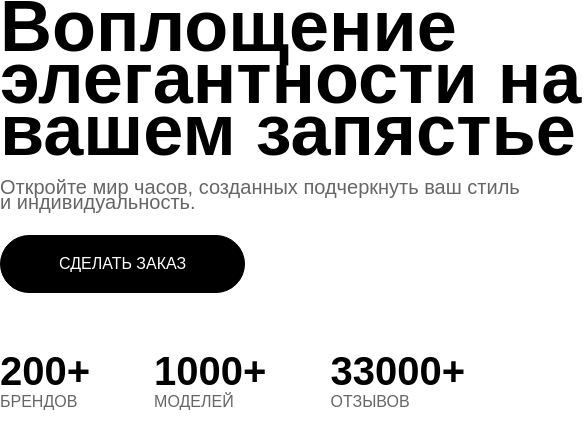
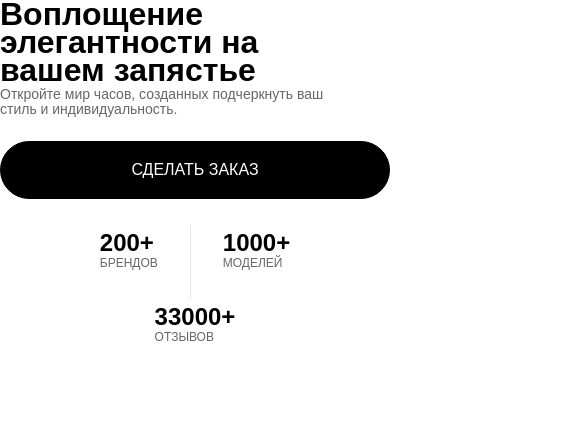
Before and after one commit to Exportqq/SAAKIAN-WATCHES, a Nuxt app: page /Home/components/Greetings in a window 390 px wide. Shown: the top 448 px of the page, 585 px wide, since content can reach past the window. Built offline with nearby package versions, Linux system fonts and the light colour scheme.

Commit message:
add mobile greetings

```diff
--- a/package.json
+++ b/package.json
@@ -11,6 +11,7 @@
   },
   "dependencies": {
     "@tailwindcss/vite": "^4.3.0",
+    "@vueuse/core": "^14.3.0",
     "aos": "^2.3.4",
     "nuxt": "^4.4.6",
     "tailwindcss": "^4.3.0",
--- a/pages/Home/Home.vue
+++ b/pages/Home/Home.vue
@@ -1,11 +1,10 @@
 <template>
-  <div class="flex flex-col px-[100px] pt-[200px]">
+  <div class="flex flex-col px-[100px] pt-[200px] max-md:px-[10px]">
     <Greetings />
   </div>
 </template>
 
 <script lang="ts" setup>
-import ButtonUI from "~/UI/ButtonUI.vue";
 import Greetings from "./components/Greetings.vue";
 </script>
 
--- a/pages/Home/components/Greetings.vue
+++ b/pages/Home/components/Greetings.vue
@@ -1,34 +1,47 @@
 <template>
-  <div class="flex gap-[26px] flex-col">
+  <div class="flex max-md:gap-0 gap-[26px] flex-col">
     <h1
-      class="h-[154px] w-[667px] text-[#000000] font-extrabold text-[72px] leading-[52px]"
+      class="max-md:w-[339px] max-md:h-[84px] h-[154px] w-[667px] text-[#000000] font-extrabold max-md:text-[32px] text-[72px] max-md:leading-[28px] leading-[52px]"
     >
       Воплощение элегантности на вашем запястье
     </h1>
     <h1
-      class="h-[29px] w-[535px] text-[#666666] font-medium text-[20px] leading-[15px]"
+      class="h-[29px] max-md:w-[344px] w-[535px] max-md:mt-[3px] text-[#666666] font-medium max-md:text-[14px] text-[20px] leading-[15px]"
     >
       Откройте мир часов, созданных подчеркнуть ваш стиль и индивидуальность.
     </h1>
     <ButtonUI
+      v-if="isDesktop"
       :text="'СДЕЛАТЬ ЗАКАЗ'"
       :max-width="false"
       :rounded="62"
-      :paddingXMobile="58"
-      :paddingYMobile="16"
       :paddingX="58"
       :paddingY="16"
     />
+    <ButtonUI
+      class="mt-[25px]"
+      v-if="isMobile"
+      :text="'СДЕЛАТЬ ЗАКАЗ'"
+      :max-width="true"
+      :rounded="62"
+      :paddingYMobile="16"
+    />
   </div>
 
-  <div class="flex gap-[32px] mt-[48px]">
+  <div class="flex gap-[32px] max-md:mt-[26px] mt-[48px] max-md:justify-center">
     <div
       data-aos="fade-up"
       data-aos-anchor-placement="center-bottom"
       class="flex flex-col"
     >
-      <h1 class="h-[49px] text-[#000000] font-semibold text-[40px]">200+</h1>
-      <h2 class="h-[49px] text-[#666666] font-regular text-[16px]">БРЕНДОВ</h2>
+      <h1
+        class="h-[49px] text-[#000000] font-semibold text-[40px] max-md:h-[29px] max-md:text-[24px]"
+      >
+        200+
+      </h1>
+      <h2 class="text-[#666666] font-regular text-[16px] max-md:text-[12px]">
+        БРЕНДОВ
+      </h2>
     </div>
     <div class="bg-[#E5E5E5] w-[1px] h-[74px]"></div>
     <div
@@ -36,23 +49,56 @@
       data-aos-anchor-placement="center-bottom"
       class="flex flex-col"
     >
-      <h1 class="h-[49px] text-[#000000] font-semibold text-[40px]">1000+</h1>
-      <h2 class="h-[49px] text-[#666666] font-regular text-[16px]">МОДЕЛЕЙ</h2>
+      <h1
+        class="h-[49px] text-[#000000] font-semibold text-[40px] max-md:h-[29px] max-md:text-[24px]"
+      >
+        1000+
+      </h1>
+      <h2 class="text-[#666666] font-regular text-[16px] max-md:text-[12px]">
+        МОДЕЛЕЙ
+      </h2>
     </div>
-    <div class="bg-[#E5E5E5] w-[1px] h-[74px]"></div>
+    <div v-if="isDesktop" class="bg-[#E5E5E5] w-[1px] h-[74px]"></div>
     <div
+      v-if="!isMobile"
       data-aos="fade-up"
       data-aos-anchor-placement="center-bottom"
       class="flex flex-col"
     >
-      <h1 class="h-[49px] text-[#000000] font-semibold text-[40px]">33000+</h1>
-      <h2 class="h-[49px] text-[#666666] font-regular text-[16px]">ОТЗЫВОВ</h2>
+      <h1
+        class="h-[49px] text-[#000000] font-semibold text-[40px] max-md:h-[29px] max-md:text-[24px]"
+      >
+        33000+
+      </h1>
+      <h2 class="text-[#666666] font-regular text-[16px] max-md:text-[12px]">
+        ОТЗЫВОВ
+      </h2>
+    </div>
+  </div>
+  <div class="flex justify-center">
+    <div
+      v-if="isMobile"
+      data-aos="fade-up"
+      data-aos-anchor-placement="center-bottom"
+      class="flex flex-col"
+    >
+      <h1
+        class="h-[49px] text-[#000000] font-semibold text-[40px] max-md:h-[29px] max-md:text-[24px]"
+      >
+        33000+
+      </h1>
+      <h2 class="text-[#666666] font-regular text-[16px] max-md:text-[12px]">
+        ОТЗЫВОВ
+      </h2>
     </div>
   </div>
 </template>
 
 <script lang="ts" setup>
-import ButtonUI from "~/UI/ButtonUI.vue";
+import useWindowSizes from "~/src/composables/window_size";
+import ButtonUI from "~/src/UI/ButtonUI.vue";
+
+const { isDesktop, isMobile } = useWindowSizes();
 </script>
 
 <style scoped></style>
--- /dev/null
+++ b/src/composables/window_size.ts
@@ -0,0 +1,31 @@
+import { computed } from "vue";
+import { useWindowSize } from "@vueuse/core";
+import { BREAKPOINTS } from "../constants/breakpoints";
+
+const { width, height } = useWindowSize();
+
+const isDesktop = computed<boolean>((oldValue) =>
+  oldValue === width.value >= BREAKPOINTS.DESKTOP
+    ? oldValue
+    : width.value >= BREAKPOINTS.DESKTOP,
+);
+const isTablet = computed<boolean>((oldValue) =>
+  oldValue === (width.value >= BREAKPOINTS.TABLET && !isDesktop.value)
+    ? oldValue
+    : width.value >= BREAKPOINTS.TABLET && !isDesktop.value,
+);
+const isMobile = computed<boolean>((oldValue) =>
+  oldValue === width.value < BREAKPOINTS.TABLET
+    ? oldValue
+    : width.value < BREAKPOINTS.TABLET,
+);
+
+export default function useWindowSizes() {
+  return {
+    isDesktop,
+    isTablet,
+    isMobile,
+    windowWidth: width,
+    windowHeight: height,
+  };
+}
--- /dev/null
+++ b/src/constants/breakpoints.ts
@@ -0,0 +1,18 @@
+/**
+ * @deprecated not for use in new components
+ */
+export const BREAKPOINTS_VALUES = {
+  DESKTOP: 981,
+  MOBILE: 0,
+} as const;
+
+export const BREAKPOINTS_NAMES = {
+  DESKTOP: "DESKTOP",
+  MOBILE: "MOBILE",
+} as const;
+
+export const BREAKPOINTS = {
+  DESKTOP: 1280,
+  TABLET: 768,
+  MOBILE: 0,
+} as const;
```
Also changed, not shown: src/UI/ButtonUI.vue (renamed from UI/ButtonUI.vue), 1 other file (tests, documents, lock files or other folders).
